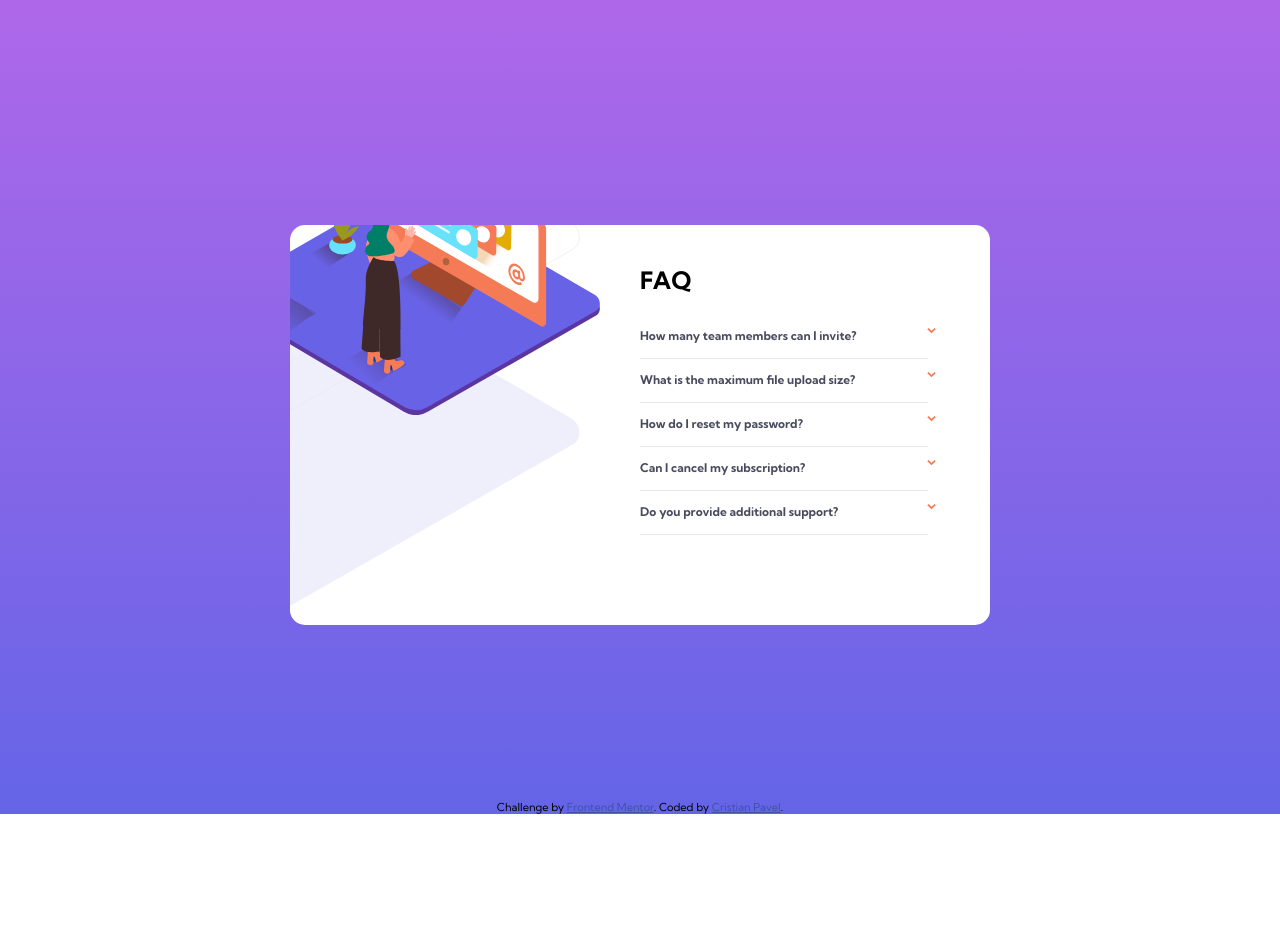
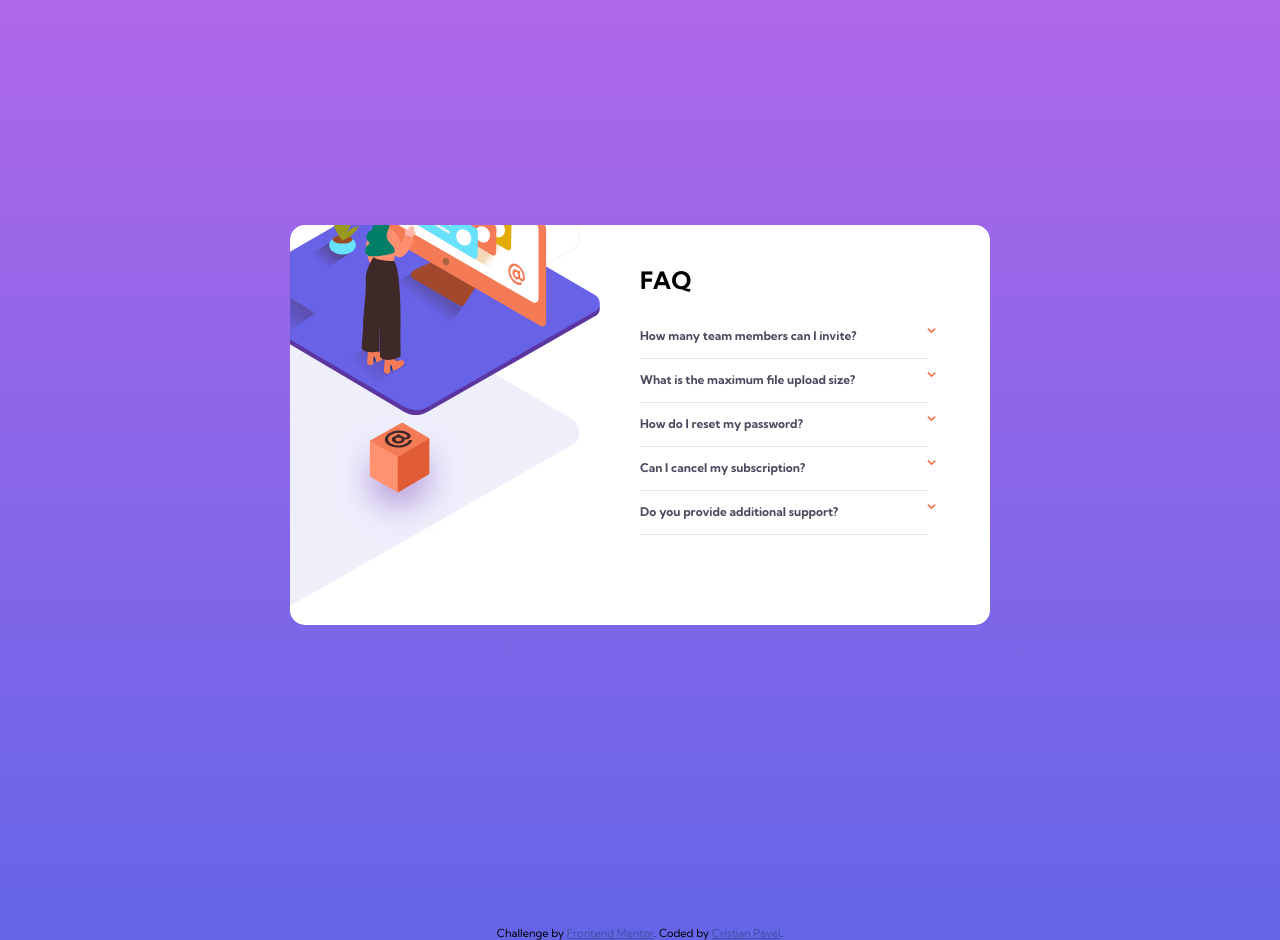
Before and after one commit to Cristian-Pavel/from-image-to-website, a plain HTML site: page 2_faq-accordion-card-main/faq-accordion-card-main/index.html in a window 1280 px wide. Before the commit the page ends 814 px from the top, so only its background shows below. Drawn offline with Linux system fonts and the light colour scheme.

Commit message:
overflow and imgs fixes

```diff
--- a/2_faq-accordion-card-main/faq-accordion-card-main/index.html
+++ b/2_faq-accordion-card-main/faq-accordion-card-main/index.html
@@ -63,42 +63,16 @@
           </div>
 
 
-          <!-- <button class="accordion" >How many team members can I invite?</button>
-              <div class="panel">
-                <p>You can invite up to 2 additional users on the Free plan. There is no limit on
-                  team members for the Premium plan.</p>
-              </div>
 
-          <button class="accordion" >What is the maximum file upload size?</button>
-              <div class="panel">
-                <p>No more than 2GB. All files in your account must fit your allotted storage space.
-                </p>
-              </div>
-          <button class="accordion" >How do I reset my password?</button>
-              <div class="panel">
-                <p>Click “Forgot password” from the login page or “Change password” from your profile page.
-                  A reset link will be emailed to you.</p>
-              </div>
-          <button class="accordion" >Can I cancel my subscription?
-          </button>
-              <div class="panel">
-                <p>Yes! Send us a message and we’ll process your request no questions asked.</p>
-              </div>
-          <button class="accordion" >Do you provide additional support?
-          </button>
-              <div class="panel">
-                <p>Chat and email support is available 24/7. Phone lines are open during normal business hours.
-                </p>
-              </div> -->
-
-          <img src="/images/illustration-box-desktop.svg" alt="illustration-box-desktop" id="illustrationBox">
+          <!-- <img src="/images/illustration-box-desktop.svg" alt="illustration-box-desktop" id="illustrationBox"> -->
         </div>
 
       </div>
 
 
+
     </section>
-
+    <img src="/images/illustration-box-desktop.svg" alt="illustration-box-desktop" id="illustrationBox">
 
     <div class="attribution">
       Challenge by <a href="https://www.frontendmentor.io?ref=challenge" target="_blank">Frontend Mentor</a>.
--- a/2_faq-accordion-card-main/faq-accordion-card-main/style.css
+++ b/2_faq-accordion-card-main/faq-accordion-card-main/style.css
@@ -76,11 +76,12 @@ body {
 }
 
 #illustrationBox {
-  width: 38%;
-  height: 38%;
+  width: 9.9%;
+  height: 17%;
+  display: inline-block;
   position: relative;
-  left: -410px;
-  top: -183px;
+  left: 336px;
+  top: -379px;
   z-index: 3;
 }
 
@@ -89,13 +90,8 @@ body {
   width: 50%;
   padding: 20px;
   overflow: hidden;
-  /* overflow-y: auto; */
+  overflow-y: auto;
 }
-
-/* .accordionLabel,
-accordionContent {
-  /* padding: 14px 20px;
-} */
 
 .accordionLabel {
   cursor: pointer;
@@ -152,99 +148,3 @@ accordionContent {
 .accordionInput:checked ~ .accordionLabel::after {
   transform: rotate(0.5turn);
 }
-
-/*
-.contentContainer {
-  width: 757px;
-  height: 60vh;
-  background-color: white;
-  overflow: hidden;
-  border-radius: 15px;
-}
-
-.photoContainer {
-  width: 477px;
-  height: 347px;
-  overflow: hidden;
-  /* background-color: yellowgreen;
-}
-
-.faqContainer {
-  position: relative;
-  top: -340px;
-  right: -360px;
-  display: flex;
-  flex-direction: column;
-  justify-content: flex-start;
-  align-items: flex-start;
-  font-size: 12px;
-}
-
-.photoContainer img {
-  max-width: 100%;
-  max-height: 100%;
-}
-
-#dskPattern {
-  position: relative;
-  width: 138%;
-  z-index: 1;
-  left: -72%;
-  top: -60%;
-}
-
-#illustrationPattern {
-  position: absolute;
-  z-index: 3;
-  width: 11.9%;
-  top: 150px;
-  right: 912px;
-}
-
-#illustrationWoman {
-  max-width: 80%;
-  max-height: 90%;
-  position: relative;
-  z-index: 2;
-  top: -636px;
-  left: -70px;
-}
-
-h1 {
-  color: black;
-  position: relative;
-  top: -330px;
-  right: -400px;
-  z-index: 5;
-}
-
-.accordion {
-  background-color: #eee;
-  color: #444;
-  cursor: pointer;
-  padding: 18px;
-  width: 100%;
-  border: none;
-  text-align: left;
-  outline: none;
-  font-size: 15px;
-  transition: 0.4s;
-}
-
-/*
-.active,
-.accordion:hover {
-  background-color: #ccc;
-}
-
-.panel {
-  padding: 0 18px;
-  display: none;
-  background-color: white;
-  overflow: hidden;
-}
-
-.panel p {
-  font-size: 12px;
-}
-*/
```
